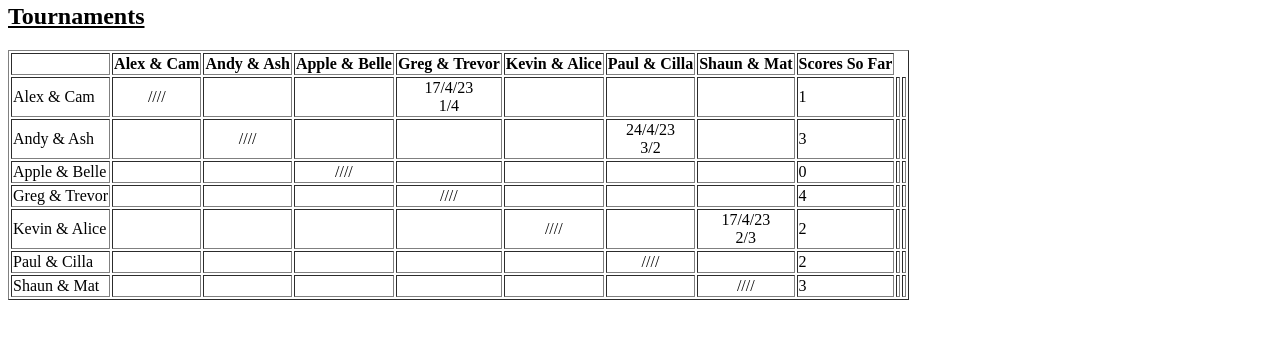
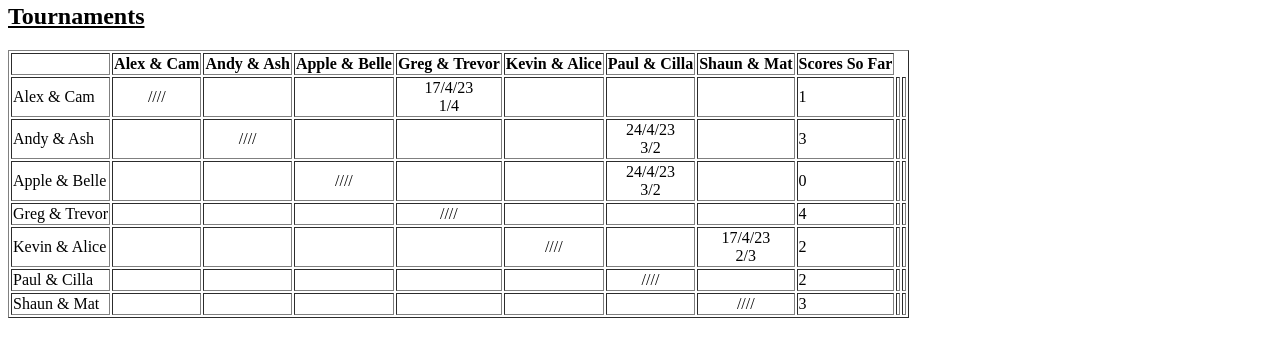
Before and after one commit to cameronhaynescoding/ChulmleighTableTennis, a plain HTML site: page index.html in a window 1280 px wide. Shown: the part 69-426 px from the top of the page. Drawn offline with Linux system fonts and the light colour scheme.

Commit message:
Update index.html

```diff
--- a/index.html
+++ b/index.html
@@ -54,7 +54,7 @@
 	 <td><center>////</center></td>
 	 <td><center></center></td>
 	 <td><center></center></td>
-	 <td><center></center></td>
+	 <td><center>24/4/23<br>3/2</center></td>
 	 <td><center></center></td>
 	 <td>0</td>
 	 <td></td>
```
